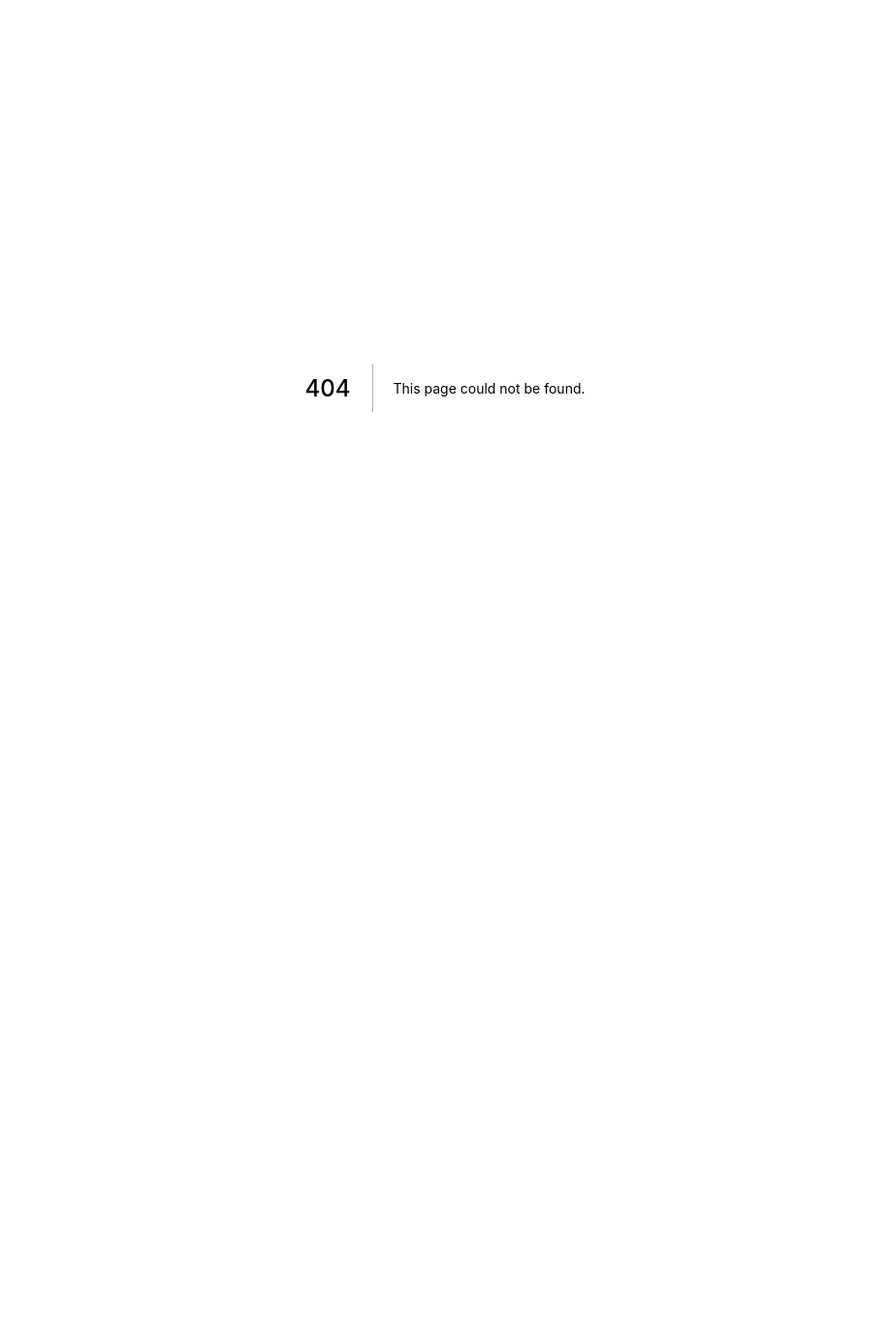
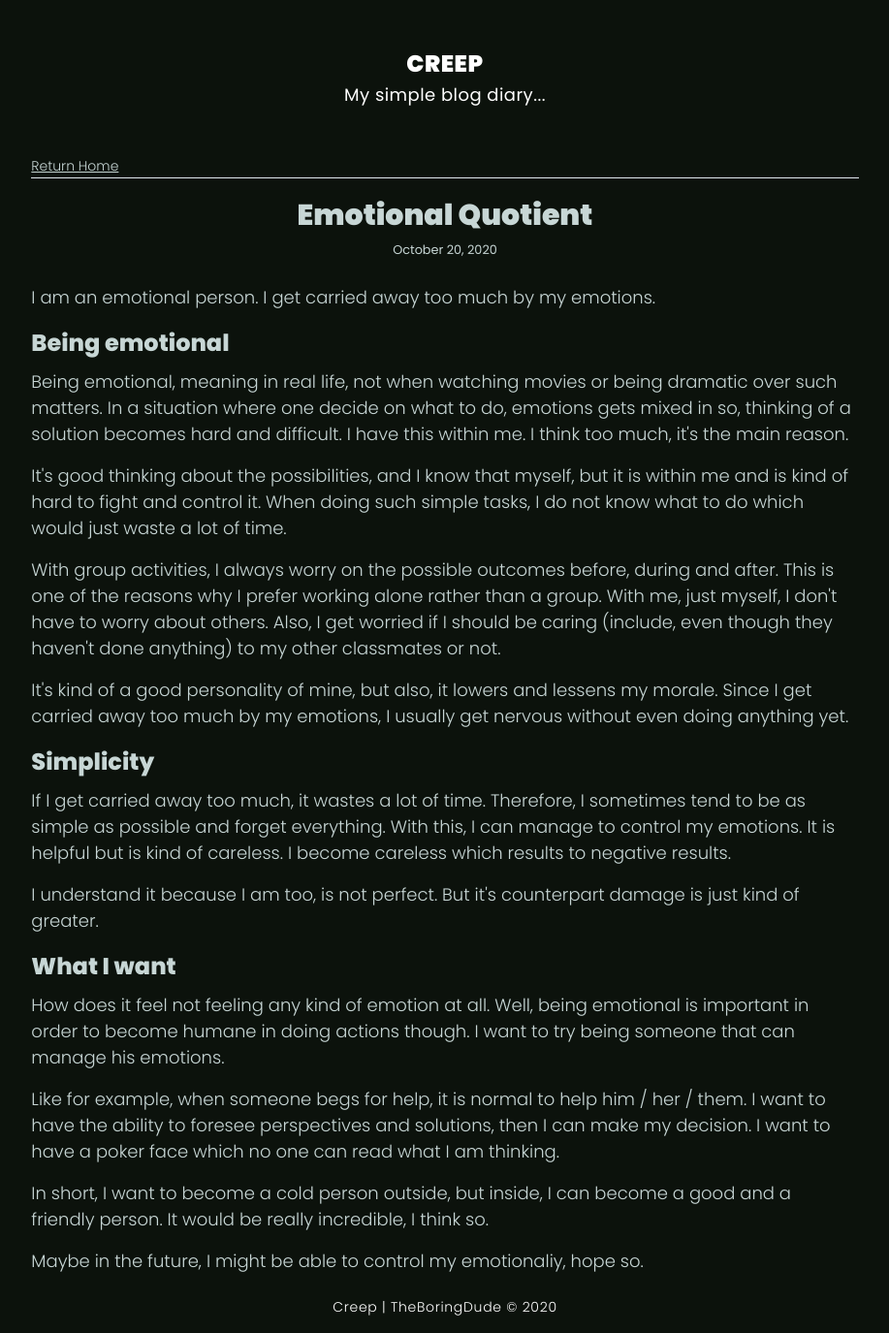
Before and after one commit to tbdsux/creep, a Next.js app: page /blog/emotional-quotient in a window 1280 px wide. Before the commit this address had no page. Shown: the whole page at 97% size, without its empty margins (181-1098 px from the left). Before the commit the page ends 800 px from the top, so only its background shows below. Built offline with nearby package versions, Linux system fonts and the light colour scheme.

Commit message:
Add new blog

```diff
--- a/package.json
+++ b/package.json
@@ -10,14 +10,14 @@
   "dependencies": {
     "@fullhuman/postcss-purgecss": "^3.0.0",
     "@mdx-js/loader": "^1.6.18",
-    "@next/mdx": "^9.5.4",
+    "@next/mdx": "^9.5.5",
     "autoprefixer": "^9.8.6",
-    "next": ">=9.5.4",
+    "next": "^9.5.5",
     "postcss-cli": "^8.1.0",
     "postcss-import": "^12.0.1",
     "purgecss": "^3.0.0",
     "react": "16.13.1",
     "react-dom": "16.13.1",
-    "tailwindcss": "^1.8.12"
+    "tailwindcss": "^1.9.5"
   }
 }
--- /dev/null
+++ b/pages/blog/emotional-quotient/index.mdx
@@ -0,0 +1,37 @@
+import BlogLayout from '../../../components/_BlogLayout'
+
+export const meta = {
+  title: 'Emotional Quotient',
+  description: 'Being too emotional just lessens my morale.',
+  date: 'October 20, 2020',
+}
+
+export default ({ children }) => <BlogLayout meta={meta}>{children}</BlogLayout>
+
+I am an emotional person. I get carried away too much by my emotions.
+
+## Being emotional
+
+Being emotional, meaning in real life, not when watching movies or being dramatic over such matters. In a situation where one decide on what to do, emotions gets mixed in so, thinking of a solution becomes hard and difficult. I have this within me. I think too much, it's the main reason.
+
+It's good thinking about the possibilities, and I know that myself, but it is within me and is kind of hard to fight and control it. When doing such simple tasks, I do not know what to do which would just waste a lot of time.
+
+With group activities, I always worry on the possible outcomes before, during and after. This is one of the reasons why I prefer working alone rather than a group. With me, just myself, I don't have to worry about others. Also, I get worried if I should be caring (include, even though they haven't done anything) to my other classmates or not.
+
+It's kind of a good personality of mine, but also, it lowers and lessens my morale. Since I get carried away too much by my emotions, I usually get nervous without even doing anything yet.
+
+## Simplicity
+
+If I get carried away too much, it wastes a lot of time. Therefore, I sometimes tend to be as simple as possible and forget everything. With this, I can manage to control my emotions. It is helpful but is kind of careless. I become careless which results to negative results.
+
+I understand it because I am too, is not perfect. But it's counterpart damage is just kind of greater.
+
+## What I want
+
+How does it feel not feeling any kind of emotion at all. Well, being emotional is important in order to become humane in doing actions though. I want to try being someone that can manage his emotions.
+
+Like for example, when someone begs for help, it is normal to help him / her / them. I want to have the ability to foresee perspectives and solutions, then I can make my decision. I want to have a poker face which no one can read what I am thinking.
+
+In short, I want to become a cold person outside, but inside, I can become a good and a friendly person. It would be really incredible, I think so.
+
+Maybe in the future, I might be able to control my emotionaliy, hope so.
```
Also changed, not shown: 1 other file (tests, documents, lock files or other folders).
